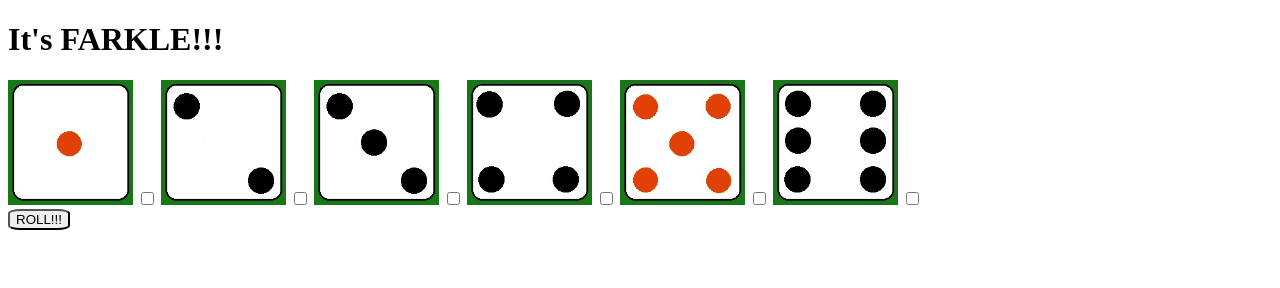
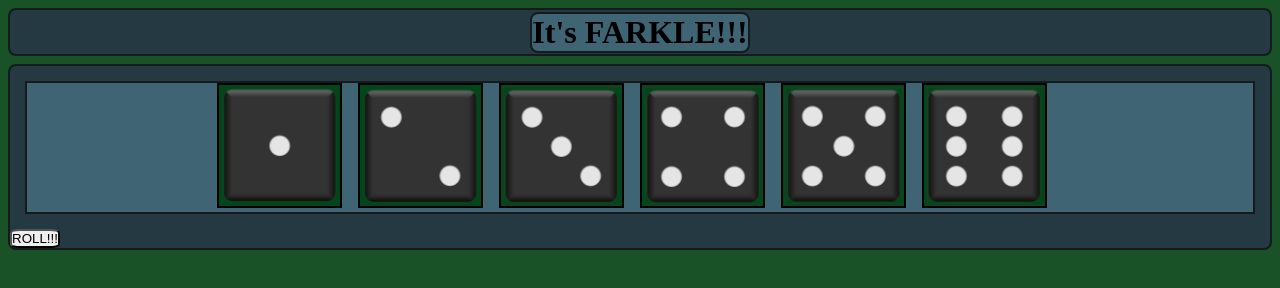
Before and after one commit to theFlexOne/farkle-app, a website: page index.html in a window 1280 px wide. Drawn offline with Linux system fonts and the light colour scheme.

Commit message:
replaced die images and worked on newGame

```diff
--- a/app/app.js
+++ b/app/app.js
@@ -1,3 +1,4 @@
+
 const appInit = () => {
   const dieImages = Array.from(document.querySelectorAll("#diceWrapper label img"));
   const dieCheckboxes = Array.from(document.querySelectorAll("#diceWrapper input"));
--- /dev/null
+++ b/app/newGame.js
@@ -0,0 +1,70 @@
+
+
+const diceCheckboxes = document.querySelectorAll('#diceWrapper input[type="checkbox"]');
+const diceImages = document.querySelectorAll('#diceWrapper img');
+
+const createNewId = () => Date.now().toString().slice(0, -6);
+const rollDie = () => Math.floor(Math.random() * 6) + 1;
+const rollFreeDice = freeDice => {
+  const rollNums = [];
+  for (let i = 0; i < freeDice; i++) {
+    rollNums.push(rollDie())
+  }
+  return rollNums;
+};
+
+const freeDiceAmount = () => {
+  // debugger;
+  let freeNum = 0;
+  diceCheckboxes.forEach((item, i, array) => {
+    if (!array[i].checked) {
+      freeNum++;
+    }
+  })
+  return freeNum;
+  // console.log(diceCheckboxes);
+};
+
+const rollDice = () => {
+  const freeDice = freeDiceAmount();
+  const rolledDice = rollFreeDice(freeDice); // returns an array of rolled die values
+  // console.log(rolledDice);
+  let rdIndex = 0;
+  diceCheckboxes.forEach((item, i, array) => {
+    // console.log(rdIndex);
+    // console.log(array);
+    // console.log(array[i]);
+    // console.log(array[i].checked);
+    if (!array[i].checked) {
+      //update image
+      let replacementSrc = diceImages[i].src;
+      replacementSrc = `.\\images\\${rolledDice[rdIndex]}f.png`
+      diceImages[i].src = replacementSrc;
+      rdIndex++;
+    }
+  })
+  if (rdIndex !== rolledDice.length) {
+    console.error("rdIndex !== number of rolled dice")
+    console.error("rdIndex->", rdIndex, "number of rolled dice->", rolledDice.length)
+  }
+  return rolledDice;
+};
+
+class Game {
+  constructor() {
+    console.log("A new game has begun!");
+    this.id = createNewId();
+    this.players = [];
+    this.rules = ""; // name of the rules used for game, found in the rules object or json
+    this.rulesPath = ""; // path to rules object or json
+    this.gameLog = {
+      rollHistory: [],
+      turnHistory: [],
+      roundHistory: [],
+      playersHistory: [],
+      scoreHistory: []
+    };
+    this.rollDice = rollDice;
+  }
+
+}
--- a/css/styles.css
+++ b/css/styles.css
@@ -0,0 +1,59 @@
+*, *::before, *::after {
+  margin: 0;
+  padding: 0;
+  box-sizing: border-box;
+}
+
+:root {
+  --color-primary: hsl(197, 29%, 35%);
+    --color-primary-darker: hsl(197, 29%, 20%);
+  --color-second: rgb(24, 82, 38);
+  --color-third: rgb(20, 26, 29);
+
+
+}
+
+body {
+  background-color: var(--color-second);
+}
+
+header, .game-wrapper {
+  margin: 8px;
+  border: 2px solid var(--color-third);
+  background-color: var(--color-primary-darker);
+  border-radius: 8px;
+}
+
+header {
+  display: flex;
+  min-height: 3rem;
+  justify-content: center;
+  align-items: center;
+}
+
+header h1 {
+  background-color: var(--color-primary);
+  display: inline;
+  border: 2px solid var(--color-third);
+  border-radius: 8px;
+}
+
+.game-wrapper {
+
+}
+
+.dice-wrapper {
+  display: flex;
+  gap: 1rem;
+  justify-content: center;
+  align-items: center;
+  flex-wrap: wrap;
+  border: 2px solid var(--color-third);
+  background-color: var(--color-primary);
+  margin: 15px;
+}
+
+.dice-wrapper img {
+  background-color: rgb(2, 71, 25);
+  border: 2px solid black;
+}
--- a/index.html
+++ b/index.html
@@ -8,45 +8,48 @@
   <title>Document</title>
 </head>
 <body>
+  <header>
     <h1>It's FARKLE!!!</h1>
-
+  </header>
+  <div class="game-wrapper" id="gameWrapper">
     <form id="diceWrapper" class="dice dice-wrapper">
       <label for="d1" name="dice"
-      ><img data-die-status="free" src=".\images\1f.png" alt="Die #1" title="Die #1" width="125"/>
-      <input type="checkbox" class="dice-die" id="d1" name="d1"/>
+        ><img data-die-status="free" src="./images/black-transparent-dice/die1.png" alt="Die #1" title="Die #1" width="125"/>
+        <input type="checkbox" id="d1" name="d1" hidden/>
       </label>
 
       <label for="d2" name="dice"
-      ><img data-die-status="free" src=".\images\2f.png" alt="Die #2" title="Die #2" width="125"/>
-      <input type="checkbox" class="dice-die" id="d2" name="d2"/>
+        ><img data-die-status="free" src="./images/black-transparent-dice/die2.png" alt="Die #2" title="Die #2" width="125"/>
+        <input type="checkbox" id="d2" name="d2" hidden/>
       </label>
 
       <label for="d3" name="dice"
-      ><img data-die-status="free" src=".\images\3f.png" alt="Die #3" title="Die #3" width="125"/>
-      <input type="checkbox" class="dice-die" id="d3" name="d3"/>
+        ><img data-die-status="free" src="./images/black-transparent-dice/die3.png" alt="Die #3" title="Die #3" width="125"/>
+        <input type="checkbox" id="d3" name="d3" hidden/>
       </label>
 
       <label for="d4" name="dice"
-      ><img data-die-status="free" src=".\images\4f.png" alt="Die #4" title="Die #4" width="125"/>
-      <input type="checkbox" class="dice-die" id="d4" name="d4"/>
+        ><img data-die-status="free" src="./images/black-transparent-dice/die4.png" alt="Die #4" title="Die #4" width="125"/>
+        <input type="checkbox" id="d4" name="d4" hidden/>
       </label>
 
       <label for="d5" name="dice"
-      ><img data-die-status="free" src=".\images\5f.png" alt="Die #5" title="Die #5" width="125"/>
-      <input type="checkbox" class="dice-die" id="d5" name="d5"/>
+        ><img data-die-status="free" src="./images/black-transparent-dice/die5.png" alt="Die #5" title="Die #5" width="125"/>
+        <input type="checkbox" id="d5" name="d5" hidden/>
       </label>
 
       <label for="d6" name="dice"
-      ><img data-die-status="free" src=".\images\6f.png" alt="Die #6" title="Die #6" width="125"/>
-      <input type="checkbox" class="dice-die" id="d6" name="d6"/>
+        ><img data-die-status="free" src="./images/black-transparent-dice/die6.png" alt="Die #6" title="Die #6" width="125"/>
+        <input type="checkbox" id="d6" name="d6" hidden/>
       </label>
 
       <br>
+    </form>
     <button class="roll-dice-button" style="border-radius: 20%" id="rollDiceButton" type="button">ROLL!!!</button>
-  </form>
-
+  </div>
 
   <script src="./app/app.js" type="module"></script>
+  <script src="./app/newGame.js"></script>
 
 
   <!--
```
Also changed, not shown: images/black-transparent-dice/die1.png (added), images/black-transparent-dice/die2.png (added), images/black-transparent-dice/die3.png (added), images/black-transparent-dice/die4.png (added), images/black-transparent-dice/die5.png (added), images/black-transparent-dice/die6.png (added). Lines whose indentation alone changed are shown as unchanged.
